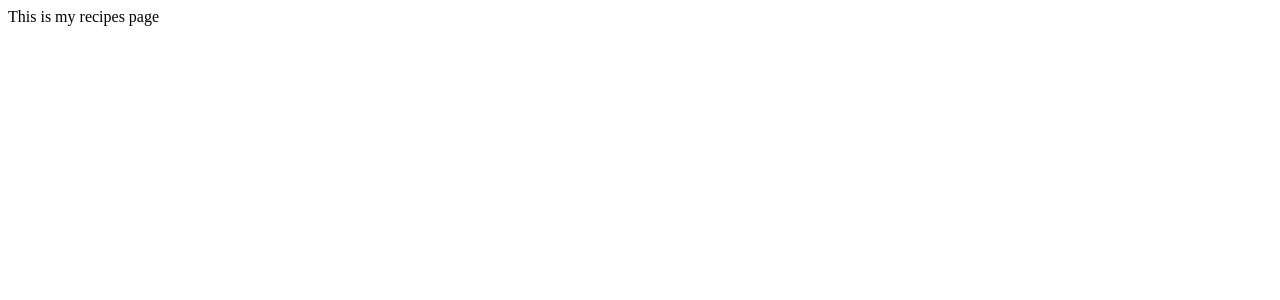
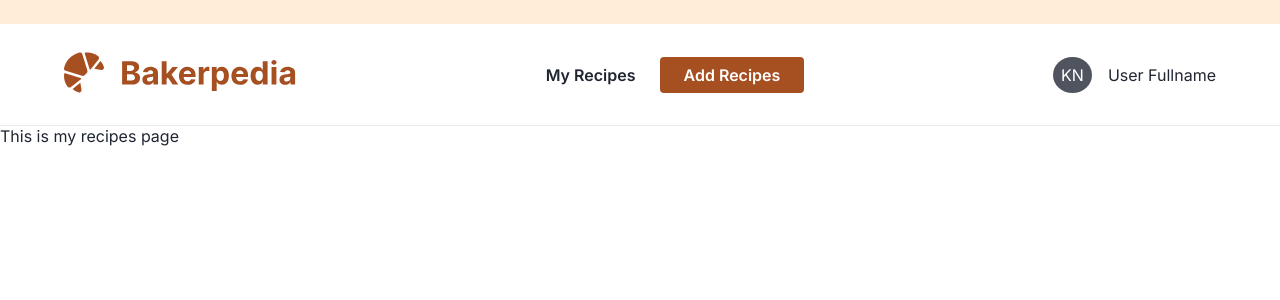
Before and after one commit to katie1708/katie-nguyen-bakerpedia, a React (Vite) app in the folder bakerpedia-client/: page / in a window 1280 px wide. Shown: the top 300 px of the page. Built offline with nearby package versions, Linux system fonts and the light colour scheme.

Commit message:
Add Header component

```diff
--- a/bakerpedia-client/src/App.jsx
+++ b/bakerpedia-client/src/App.jsx
@@ -6,11 +6,13 @@ import Recipes from "./pages/Recipes";
 import RecipeDetails from "./pages/RecipeDetails";
 import AddRecipe from "./pages/AddRecipe";
 import EditRecipe from "./pages/EditRecipe";
+import Header from "./components/Header/Header";
 
 function App() {
 
   return (
     <BrowserRouter>
+          <Header />
           <Routes>
             <Route path="/sign-up" element={<Signup/>}></Route>
             <Route path="/sign-in" element={<Signin/>}></Route>
--- /dev/null
+++ b/bakerpedia-client/src/components/Header/Header.jsx
@@ -0,0 +1,21 @@
+import { Link, NavLink } from "react-router-dom";
+import logo from '../../assets/logo/bakerpedia-logo.svg';
+import './Header.scss';
+
+export default function Header(){
+    return(
+        <header className="header-wrap">
+            <div className="header">
+                <Link to="/" className="header__logo"><img src={logo} alt="logo"/></Link>
+                <nav className="header__nav">
+                    <NavLink to="/" className='header__nav-item'>My Recipes</NavLink>
+                    <NavLink to="/add-recipe" className='header__nav-button'>Add Recipes</NavLink>
+                </nav>
+                <div className="header__user">
+                    <p className="header__user--initials">KN</p>
+                    <Link to="/profile" className="header__user--fullname">User Fullname</Link>
+                </div>
+            </div>
+        </header>
+    )
+};
--- /dev/null
+++ b/bakerpedia-client/src/components/Header/Header.scss
@@ -0,0 +1,45 @@
+@use '../../styles/_global.scss' as *;
+@use '../../styles/_variables.scss' as *;
+
+.header-wrap {
+    background-color: $light-brown;
+    padding-top: 1.5rem;
+}
+
+.header {
+    display: flex;
+    justify-content: space-between;
+    padding: 1.5rem 4rem;
+    border-bottom: solid 1px $gray-05;
+    &__nav {
+        display: flex;
+        column-gap: 1.5rem;
+        align-items: center;
+        &-item {
+            text-decoration: none;
+            font-weight: $semi-bold;
+        }
+        &-button {
+            text-decoration: none;
+            background-color: $dark-brown;
+            color: $white;
+            font-weight: $semi-bold;
+            padding: 0.5rem 1.5rem;
+            border-radius: 4px;
+        }
+    }
+    &__user {
+        display: flex;
+        column-gap: 1rem;
+        align-items: center;
+        &--initials {
+            background-color: $gray-80;
+            color: $white;
+            padding:0.5rem;
+            border-radius: 50%;
+        }
+        &--fullname {
+            text-decoration: none;
+        }
+    }
+}
--- a/bakerpedia-client/src/styles/_global.scss
+++ b/bakerpedia-client/src/styles/_global.scss
@@ -1,4 +1,5 @@
 @use "sass:map";
+@use './variables' as *;
 
 //Global styling
 html {
```
Also changed, not shown: bakerpedia-client/src/assets/logo/bakerpedia-logo.svg (added).
